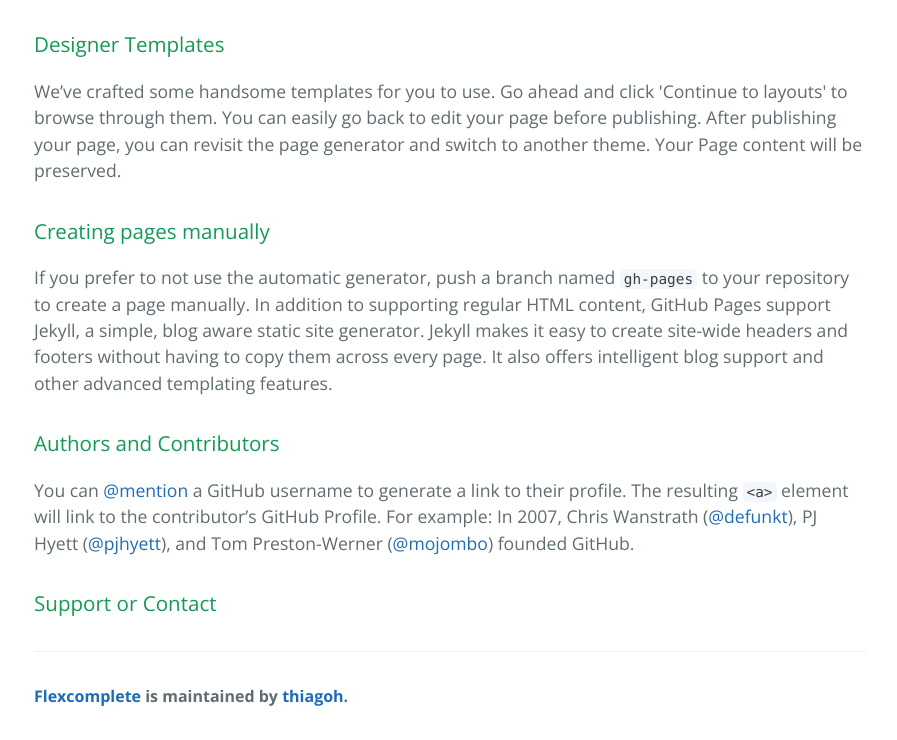
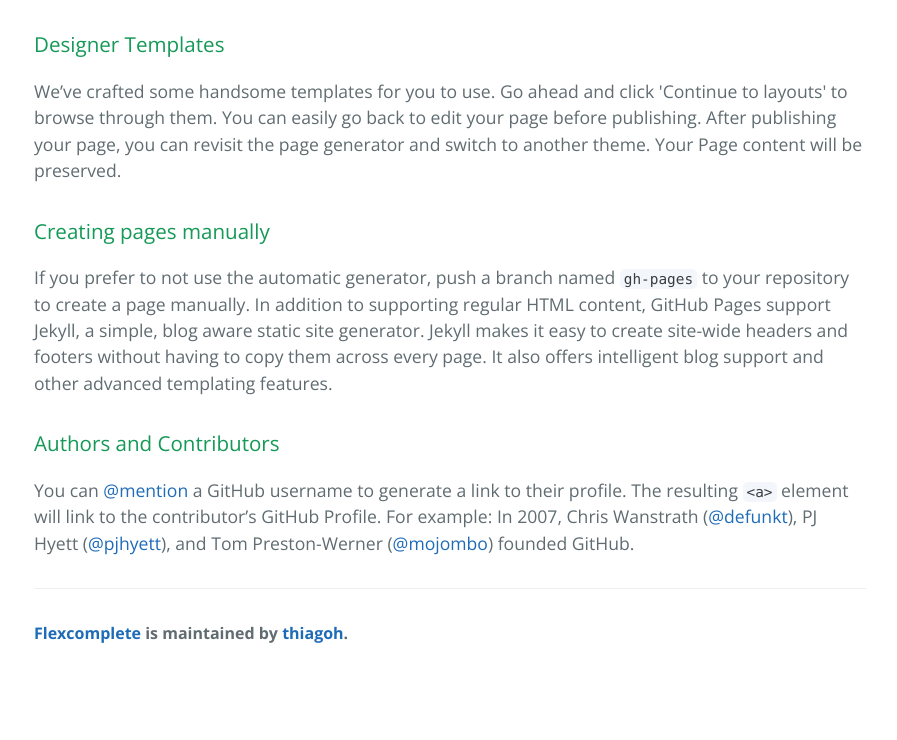
Before and after one commit to thiagoh/flexcomplete, a plain HTML site: page index.html in a window 1280 px wide. Shown: the part 492-1232 px from the top of the page, without its empty margins (190-1087 px from the left). After the commit the page ends 1169 px from the top, so only its background shows below. Drawn offline with nearby package versions, Linux system fonts and the light colour scheme.

Commit message:
Update index.html

```diff
--- a/index.html
+++ b/index.html
@@ -40,11 +40,6 @@
 
         <p>You can <a href="https://github.com/blog/821" class="user-mention">@mention</a> a GitHub username to generate a link to their profile. The resulting <code>&lt;a&gt;</code> element will link to the contributor’s GitHub Profile. For example: In 2007, Chris Wanstrath (<a href="https://github.com/defunkt" class="user-mention">@defunkt</a>), PJ Hyett (<a href="https://github.com/pjhyett" class="user-mention">@pjhyett</a>), and Tom Preston-Werner (<a href="https://github.com/mojombo" class="user-mention">@mojombo</a>) founded GitHub.</p>
 
-<h3>
-<a id="support-or-contact" class="anchor" href="#support-or-contact" aria-hidden="true"><span class="octicon octicon-link"></span></a>Support or Contact</h3>
-
-
-
         <footer class="site-footer">
           <span class="site-footer-owner"><a href="https://github.com/thiagoh/flexcomplete">Flexcomplete</a> is maintained by <a href="https://github.com/thiagoh">thiagoh</a>.</span>
         </footer>
```
Lines whose indentation alone changed are shown as unchanged.
